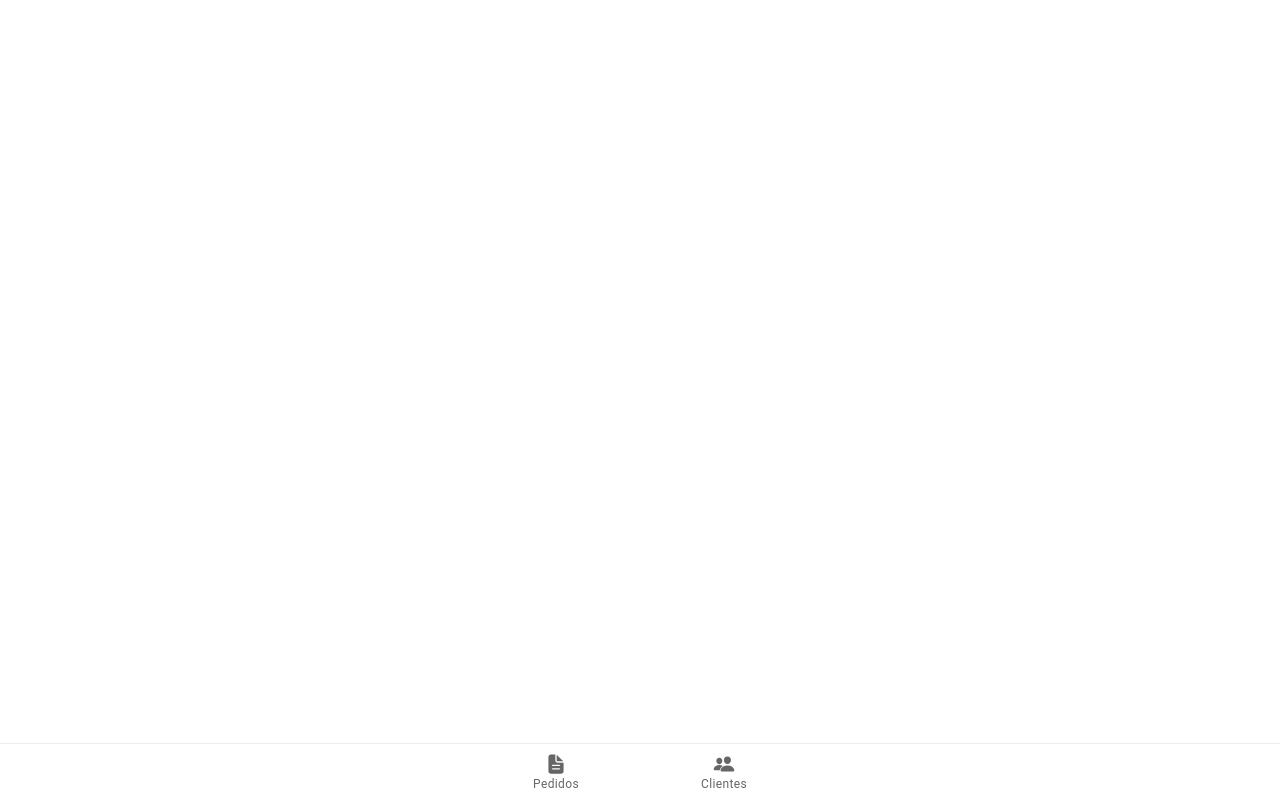
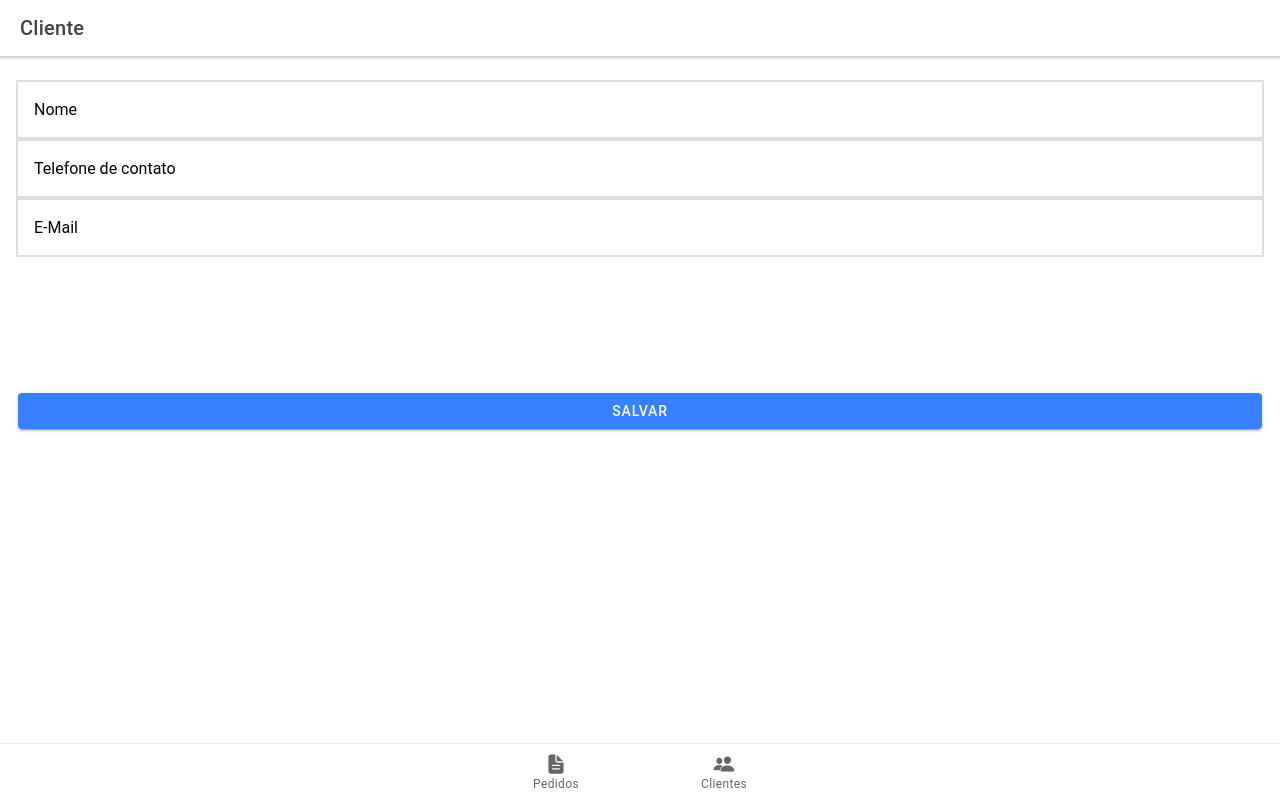
Before and after one commit to MikhailRommulo/app-cadastro-adega-1000-grau, a React (Create React App) app: page /make-client in a window 1280 px wide. Built offline with nearby package versions, Linux system fonts and the light colour scheme.

Commit message:
creating client

```diff
--- a/src/App.tsx
+++ b/src/App.tsx
@@ -32,6 +32,7 @@ import '@ionic/react/css/display.css';
 
 /* Theme variables */
 import './theme/variables.css';
+import MakeClient from './pages/MakeClient';
 
 const App: React.FC = () => (
   <IonApp>
@@ -41,6 +42,7 @@ const App: React.FC = () => (
           <Route path="/orders" component={Orders} exact={true} />
           <Route path="/clients" component={Clients} exact={true} />
           <Route path="/" render={() => <Redirect to="/orders" />} exact={true} />
+          <Route path="/make-client" component={MakeClient} exact={true} />
         </IonRouterOutlet>
         <IonTabBar slot="bottom">
           <IonTabButton tab="orders" href="/orders">
--- a/src/pages/Clients.tsx
+++ b/src/pages/Clients.tsx
@@ -1,5 +1,6 @@
 import React, { useState, useEffect } from 'react';
-import { IonContent,
+import {
+  IonContent,
   IonHeader,
   IonPage,
   IonTitle,
@@ -13,11 +14,13 @@ import { IonContent,
   IonButton,
   IonIcon,
   IonFab,
-         IonFabButton} from '@ionic/react';
+  IonFabButton
+} from '@ionic/react';
 
 import axios from 'axios';
 import './Clients.css';
 import { trash, pencil, addOutline } from 'ionicons/icons';
+import { useHistory } from 'react-router-dom';
 
 interface ClientModel {
   id: string;
@@ -27,6 +30,7 @@ interface ClientModel {
 }
 
 const Clients: React.FC = () => {
+  const history = useHistory();
   const [clients, setClients] = useState([]);
 
   useEffect(() => {
@@ -43,13 +47,13 @@ const Clients: React.FC = () => {
     <IonPage>
       <IonHeader>
         <IonToolbar>
-          <IonTitle>Clients</IonTitle>
+          <IonTitle>Clientes</IonTitle>
         </IonToolbar>
       </IonHeader>
-      <IonContent>
+      <IonContent className="ion-padding">
         <IonList>
-          {clients.map( (client: ClientModel) => (
-            <IonItem lines="none">
+          {clients.map((client: ClientModel) => (
+            <IonItem key={client.id} lines="none">
               <IonGrid>
                 <IonRow className="ion-margin-vertical ion-justify-content-center">
                   <IonBadge
@@ -72,7 +76,9 @@ const Clients: React.FC = () => {
                       <strong>apagar</strong>
                     </IonLabel>
                   </IonButton>
-                  <IonButton color="mendium">
+                  <IonButton color="mendium" onClick={() => {
+                    history.push('/make-client', client);
+                  }}>
                     <IonLabel color="warning">
                       <IonIcon icon={pencil} />
                       <strong>editar</strong>
@@ -85,7 +91,7 @@ const Clients: React.FC = () => {
           )}
         </IonList>
         <IonFab vertical="bottom" horizontal="end" slot="fixed">
-          <IonFabButton>
+          <IonFabButton onClick={() => history.push('/make-client')}>
             <IonIcon icon={addOutline} />
           </IonFabButton>
         </IonFab>
--- /dev/null
+++ b/src/pages/MakeClient.css
@@ -0,0 +1,3 @@
+.ion-margin-top {
+    margin-top: 8rem;
+}
--- /dev/null
+++ b/src/pages/MakeClient.tsx
@@ -0,0 +1,125 @@
+import React, { useState, useEffect } from 'react';
+import {
+  IonContent,
+  IonHeader,
+  IonPage,
+  IonTitle,
+  IonToolbar,
+  IonList,
+  IonItem,
+  IonLabel,
+  IonInput,
+  IonButton
+} from '@ionic/react';
+
+import axios from 'axios';
+import './MakeClient.css';
+import { useHistory } from 'react-router-dom';
+
+interface ClientModel {
+  id: string;
+  name: string;
+  phoneContact: string;
+  email: string;
+}
+
+const MakeClient: React.FC = () => {
+  const history = useHistory();
+
+  const [id, setId] = useState<string>();
+  const [name, setName] = useState<string>();
+  const [phoneContact, setPhoneContact] = useState<string>();
+  const [email, setEmail] = useState<string>();
+
+  useEffect(() => {
+    if(history.location.state) {
+      const clientPass = history.location.state as ClientModel;
+      setId(clientPass.id);
+      setName(clientPass.name);
+      setPhoneContact(clientPass.phoneContact);
+      setEmail(clientPass.email);
+    } else {
+      console.log('Não tem nada');
+    }
+  }, []);
+
+  function changingOrMakeClient() {
+    if(id) {
+      axios.put(`https://adega-1000-grau.herokuapp.com/clients/${id}`, {
+        name,
+        phoneContact,
+        email
+      })
+        .then(() => {
+          history.goBack();
+        })
+    } else {
+      axios.post('https://adega-1000-grau.herokuapp.com/clients', {
+        name,
+        phoneContact,
+        email
+      })
+      .then(() => {
+        history.goBack();
+      })
+    }
+
+  }
+
+  return (
+    <IonPage>
+      <IonHeader>
+        <IonToolbar>
+          <IonTitle>Cliente</IonTitle>
+        </IonToolbar>
+      </IonHeader>
+      <IonContent className="ion-padding">
+        <IonList lines="full">
+          <IonInput
+            type='text'
+            hidden
+            value={id}
+            onIonChange={e => {setId(e.detail.value!)}}
+          ></IonInput>
+          <IonItem>
+            <IonLabel position="floating">Nome</IonLabel>
+            <IonInput
+                required
+                type="text"
+                value={name}
+                onIonChange={e => {setName(e.detail.value!)}}
+            ></IonInput>
+          </IonItem>
+          <IonItem>
+            <IonLabel position="floating">Telefone de contato</IonLabel>
+            <IonInput
+                required
+                type="text"
+                value={phoneContact}
+                onIonChange={e => {setPhoneContact(e.detail.value!)}}
+            ></IonInput>
+          </IonItem>
+          <IonItem>
+            <IonLabel position="floating">E-Mail</IonLabel>
+            <IonInput
+                required
+                type="text"
+                value={email}
+                onIonChange={e => {setEmail(e.detail.value!)}}
+            ></IonInput>
+          </IonItem>
+        </IonList>
+        <IonButton
+          color="primary"
+          expand="block"
+          className="ion-margin-top"
+          onClick={changingOrMakeClient}
+        >
+          <IonLabel>Salvar</IonLabel>
+        </IonButton>
+      </IonContent>
+    </IonPage>
+  );
+};
+
+export default MakeClient;
--- a/src/pages/Orders.tsx
+++ b/src/pages/Orders.tsx
@@ -56,7 +56,7 @@ const Orders: React.FC = () => {
       <IonContent className="ion-padding">
         <IonList>
           {orders.map( (order: OrderModel) => (
-            <IonItem lines="none">
+            <IonItem key={order.id} lines="none">
               <IonGrid>
                 <IonRow className="ion-margin-bottom ion-justify-content-between">
                   <IonBadge className="ion-padding-horizontal" color="medium">{order.id}</IonBadge>
```
Also changed, not shown: src/components/ExploreContainer.css (deleted, +0 -24 lines), src/components/ExploreContainer.tsx (deleted, +0 -17 lines). Lines whose indentation alone changed are shown as unchanged.
